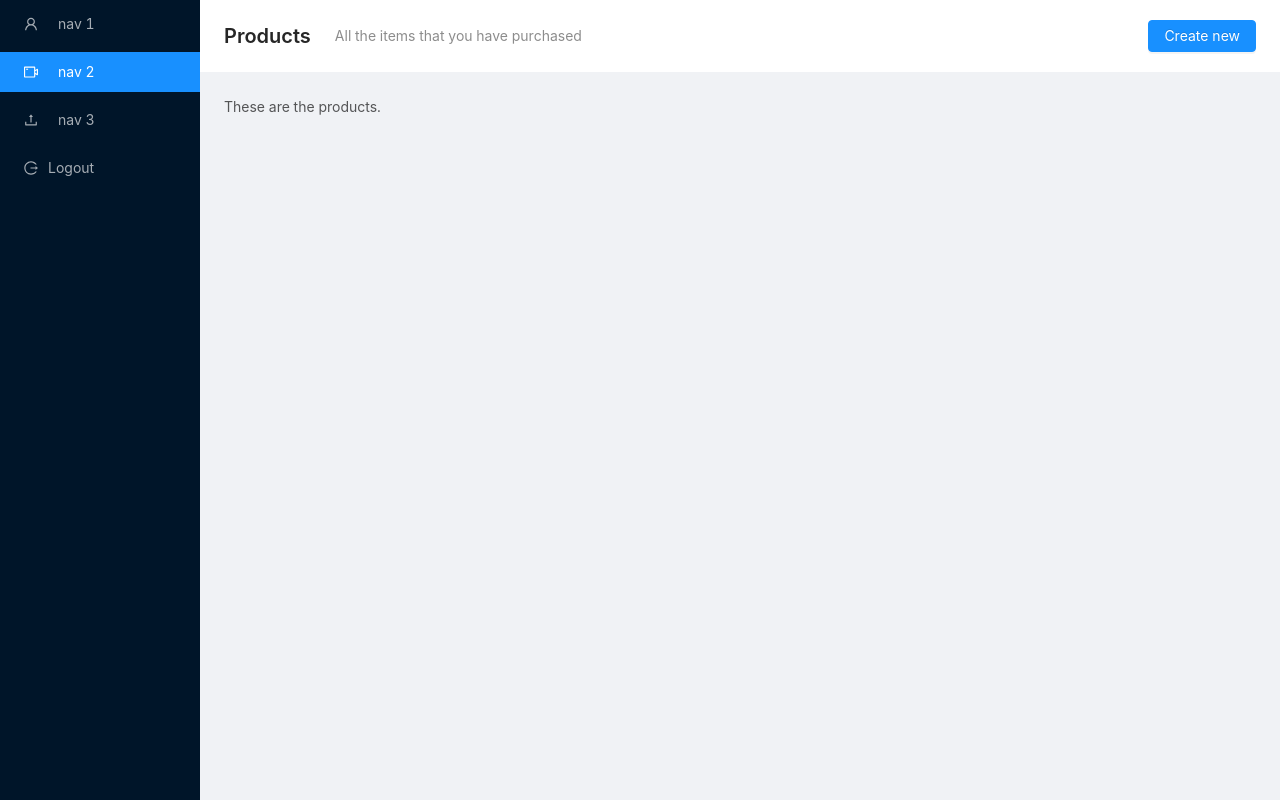
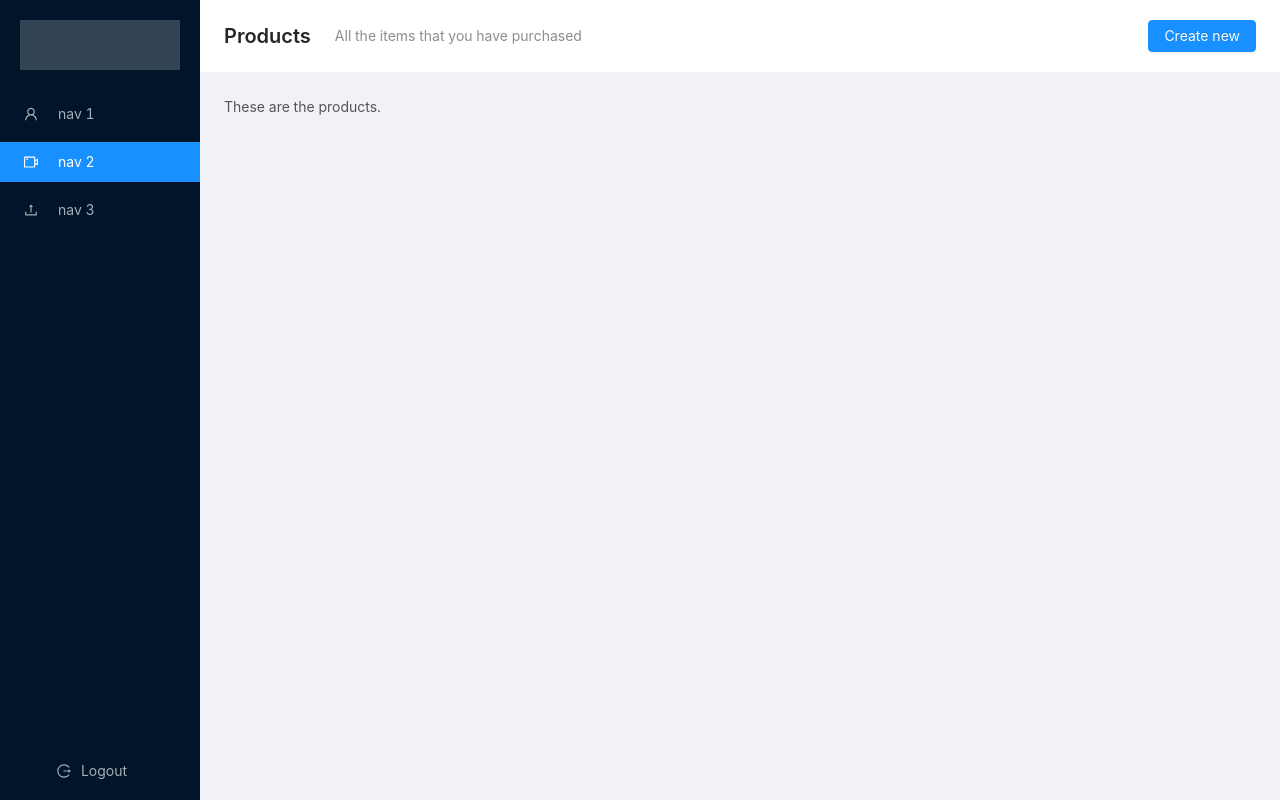
Before and after one commit to awwester/react-ant, a React (Create React App) app: page /dashboard/nav3 in a window 1280 px wide. Built offline with nearby package versions, Linux system fonts and the light colour scheme.

Commit message:
Fixes to dashboard desktop navigation.

```diff
--- a/src/components/navigation/DashboardSidenav/style.module.less
+++ b/src/components/navigation/DashboardSidenav/style.module.less
@@ -0,0 +1,13 @@
+.logo {
+  width: 160px;
+  height: 50px;
+  background: rgba(255, 255, 255, 0.2);
+  margin: 20px;
+}
+
+.logout {
+  position: absolute!important;
+  bottom: 5px;
+  text-align: center;
+  padding-left: 0!important;
+}
```
